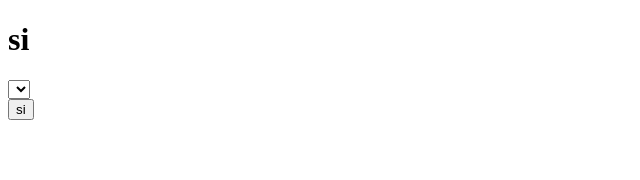
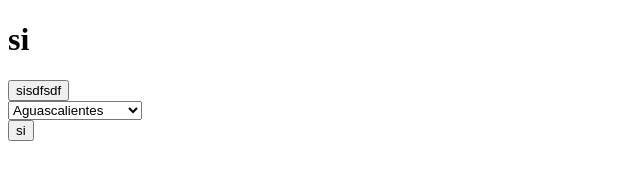
Before and after one commit to RichardKobay/proyecto-ciudades-iti, a website: page src/index.html in a window 1280 px wide. Shown: the whole page, without its empty margins (0-640 px from the left). Drawn offline with Linux system fonts and the light colour scheme.

Commit message:
states select works

```diff
--- a/src/index.html
+++ b/src/index.html
@@ -1,5 +1,5 @@
 <!DOCTYPE html>
-<html lang="en">
+<html lang="es">
 <head>
     <meta charset="UTF-8">
     <meta http-equiv="X-UA-Compatible" content="IE=edge">
@@ -8,9 +8,11 @@
 </head>
 <body>
     <h1>si</h1>
+
+    <button id="botoncito">sisdfsdf</button>
+
     <div id="states-div" class="select-div">
-        <select name="states-select" id="states-select">
-            <option value=""></option>
+        <select name="states-select" id="statesSelect">
         </select>
     </div>
     <button id="button">si</button>
--- a/src/js/main.js
+++ b/src/js/main.js
@@ -1,26 +1,34 @@
-const statesSelect = document.getElementById("states-select")
-
 window.addEventListener("load", () => {
     getStates()
 })
 
 
 function getStates() {
-    console.log("inside")
-
     const xhttp = new XMLHttpRequest()
-
     xhttp.open("GET", "/src/api/api.json", true)
     xhttp.send()
+
     xhttp.onreadystatechange = function () {
         if (this.readyState == 4 && this.status == 200) {
-            // console.log(this.responseText)
             let data = JSON.parse(this.responseText)
 
-            console.log(data[30])
+
             for (const iterator of data) {
-                console.log(data[iterator])
+                const select = document.getElementById("statesSelect")
+                // console.log(iterator.key)
+                // console.log(iterator.estado)
+
+                let opt = document.createElement("option")
+                let content = document.createTextNode(iterator.estado)
+                opt.appendChild(content)
+                opt.setAttribute("value", iterator.key)
+                select.appendChild(opt)
+                console.log(select.lastChild.previousSibling)
             }
         }
     }
 }
+
+const botoncito = document.getElementById("botoncito").addEventListener("click", () => {
+
+})
```
